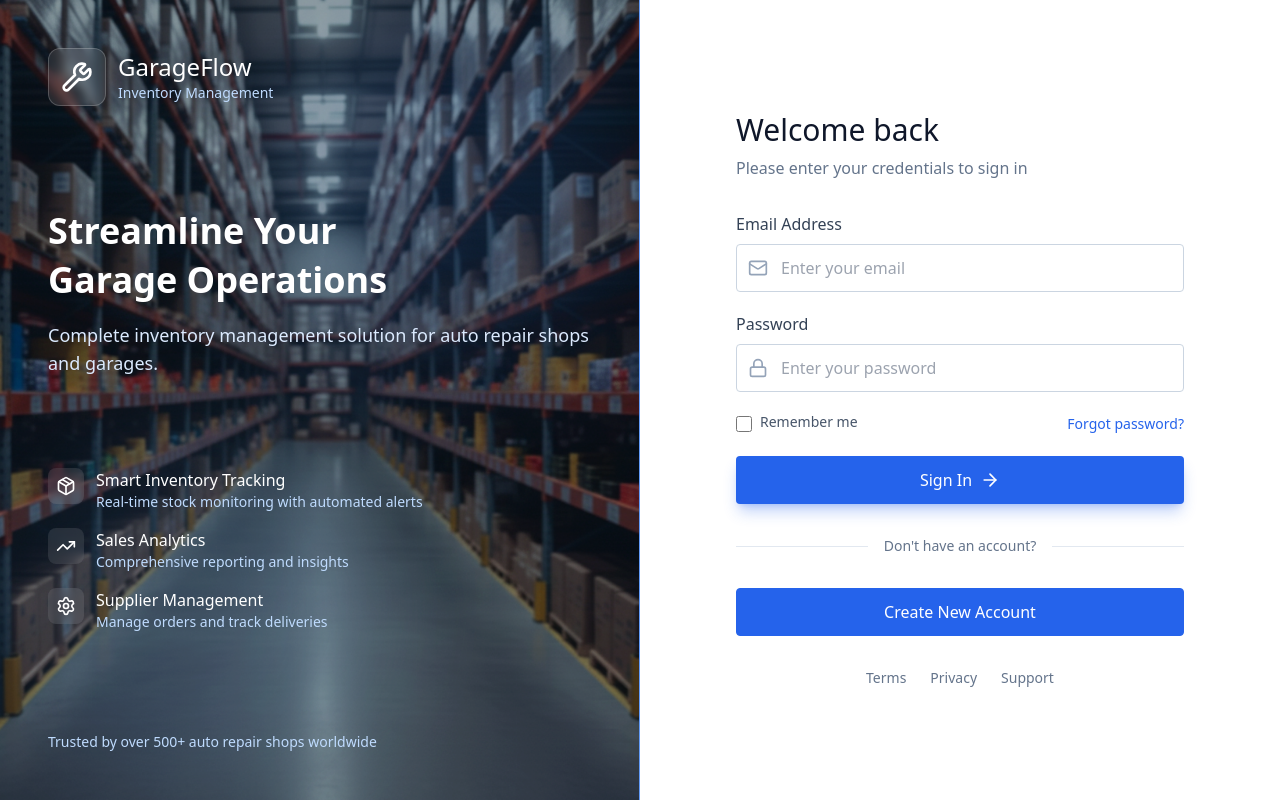
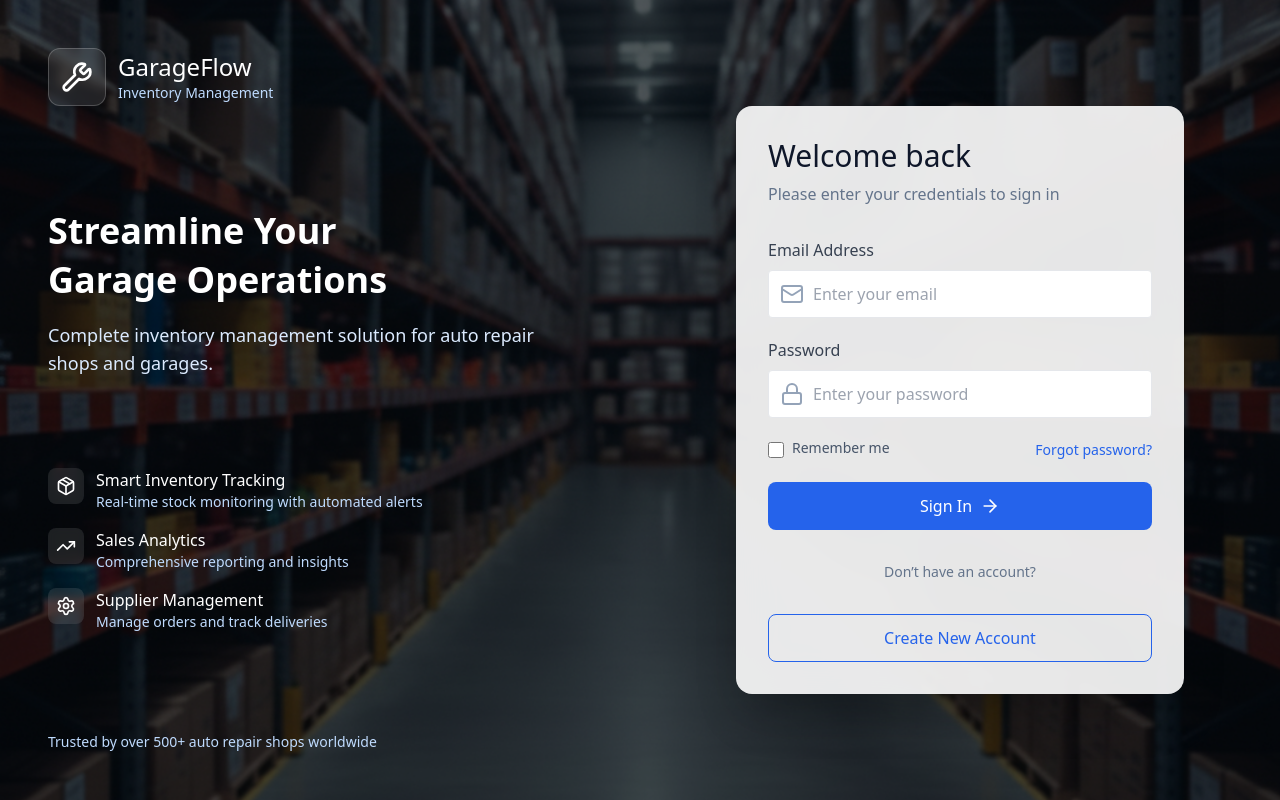
Before and after one commit to Thanuj-g/garage-inventory-frontend, a React (Create React App) app: page / in a window 1280 px wide. Built offline with nearby package versions, Linux system fonts and the light colour scheme.

Commit message:
change login page

```diff
--- a/src/components/sidebar.jsx
+++ b/src/components/sidebar.jsx
@@ -63,7 +63,7 @@
         })}
       </nav>
 
-      {/* Footer */}
+
       <div className="p-4 border-t border-slate-700 space-y-1">
         <button
           onClick={() => onNavigate("settings")}
--- a/src/pages/LoginPage.jsx
+++ b/src/pages/LoginPage.jsx
@@ -1,10 +1,18 @@
 import { useState } from "react";
+import { motion } from "framer-motion";
 import bgImage from "../assests/login.png";
 import { Input } from "../components/input";
-import { Button } from "../components/button";
 import { Label } from "../components/lable";
 import { Checkbox } from "../components/checkbox";
-import { Wrench, Mail, Lock, ArrowRight, Package, TrendingUp, Settings } from "lucide-react";
+import {
+  Wrench,
+  Mail,
+  Lock,
+  ArrowRight,
+  Package,
+  TrendingUp,
+  Settings,
+} from "lucide-react";
 
 export function LoginPage({ onLogin, onSwitchToRegister }) {
   const [email, setEmail] = useState("");
@@ -35,21 +43,15 @@
   ];
 
   return (
-    <div className="min-h-screen flex">
-      {/* Left Section */}
-      <aside className="hidden lg:flex lg:w-1/2 bg-gradient-to-br from-blue-500 via-blue-500 to-blue-500 p-12 flex-col justify-between relative overflow-hidden border-r border-white/20">
-        {/* Background image */}
-        <img
-          src={bgImage}
-          alt="Garage Background"
-          className="absolute inset-0 w-full h-full object-cover brightness-90 contrast-110"
-        />
-        {/* Decorative circles */}
-        <div className="absolute top-0 right-0 w-96 h-96 bg-blue-500 rounded-full opacity-10 blur-3xl"></div>
-        <div className="absolute bottom-0 left-0 w-96 h-96 bg-blue-400 rounded-full opacity-10 blur-3xl"></div>
+    <div
+      className="min-h-screen flex relative bg-cover bg-center"
+      style={{ backgroundImage: `url(${bgImage})` }}
+    >
+      <div className="absolute inset-0 bg-black/50"></div>
 
-        {/* Logo */}
-        <div className="relative z-10 mb-8 flex items-center gap-3">
+      {/*LEFT SECTION*/}
+      <aside className="hidden lg:flex lg:w-1/2 p-12 flex-col justify-between relative z-10">
+        <div className="mb-8 flex items-center gap-3">
           <div className="bg-white/10 backdrop-blur-sm p-3 rounded-xl border border-white/20">
             <Wrench className="w-8 h-8 text-white" />
           </div>
@@ -59,21 +61,22 @@
           </div>
         </div>
 
-        {/* Main text */}
-        <div className="relative z-10 space-y-4">
+        <div className="space-y-4">
           <h2 className="text-white text-4xl font-semibold leading-snug">
             Streamline Your <br /> Garage Operations
           </h2>
-          <p className="text-blue-100 text-lg">
-            Complete inventory management solution for auto repair shops and garages.
+          <p className="text-blue-100 text-lg max-w-lg">
+            Complete inventory management solution for auto repair shops and
+            garages.
           </p>
         </div>
 
-        {/* Features */}
-        <div className="relative z-10 mt-6 space-y-4">
+        <div className="mt-6 space-y-4">
           {features.map((feature, idx) => (
             <div key={idx} className="flex items-start gap-3 text-white">
-              <div className="bg-white/10 p-2 rounded-lg backdrop-blur-sm">{feature.icon}</div>
+              <div className="bg-white/10 p-2 rounded-lg backdrop-blur-sm">
+                {feature.icon}
+              </div>
               <div>
                 <h3 className="font-medium">{feature.title}</h3>
                 <p className="text-blue-200 text-sm">{feature.description}</p>
@@ -82,16 +85,20 @@
           ))}
         </div>
 
-        {/* Footer text */}
-        <div className="relative z-10 mt-8 text-blue-200 text-sm">
+        {/* Footer */}
+        <div className="mt-8 text-blue-200 text-sm">
           Trusted by over 500+ auto repair shops worldwide
         </div>
       </aside>
 
-      {/* Right Section */}
-      <main className="flex-1 flex items-center justify-center p-8 bg-white shadow-[-8px_0_24px_rgba(0,0,0,0.08)]">
-        <div className="w-full max-w-md">
-          {/* Mobile logo */}
+      {/*RIGHT SECTION*/}
+      <main className="flex-1 flex items-center justify-center p-8 relative z-10">
+        <motion.div
+          initial={{ opacity: 0, y: 40, scale: 0.95 }}
+          animate={{ opacity: 1, y: 0, scale: 1 }}
+          transition={{ duration: 0.6, ease: "easeOut" }}
+          className="w-full max-w-md bg-white/90 backdrop-blur-xl rounded-2xl shadow-2xl p-8"
+        >
           <div className="lg:hidden flex items-center gap-3 mb-8">
             <div className="bg-blue-600 p-2 rounded-lg">
               <Wrench className="w-6 h-6 text-white" />
@@ -102,41 +109,40 @@
             </div>
           </div>
 
-          {/* Welcome text */}
           <div className="mb-8">
             <h2 className="text-3xl text-slate-900 mb-2">Welcome back</h2>
-            <p className="text-slate-500">Please enter your credentials to sign in</p>
+            <p className="text-slate-500">
+              Please enter your credentials to sign in
+            </p>
           </div>
 
           {/* Form */}
           <form onSubmit={handleSubmit} className="space-y-5">
             <div className="space-y-2">
-              <Label htmlFor="email" className="text-slate-700">Email Address</Label>
+              <Label>Email Address</Label>
               <div className="relative">
-                <Mail className="absolute left-3 top-1/2 -translate-y-1/2 h-5 w-5 text-slate-400" />
+                <Mail className="absolute left-3 top-1/2 -translate-y-1/2 text-slate-400" />
                 <Input
-                  id="email"
                   type="email"
                   placeholder="Enter your email"
                   value={email}
                   onChange={(e) => setEmail(e.target.value)}
-                  className="pl-11 h-12 border-slate-300 focus:border-blue-500 focus:ring-blue-500"
+                  className="pl-11 h-12"
                   required
                 />
               </div>
             </div>
 
             <div className="space-y-2">
-              <Label htmlFor="password" className="text-slate-700">Password</Label>
+              <Label>Password</Label>
               <div className="relative">
-                <Lock className="absolute left-3 top-1/2 -translate-y-1/2 h-5 w-5 text-slate-400" />
+                <Lock className="absolute left-3 top-1/2 -translate-y-1/2 text-slate-400" />
                 <Input
-                  id="password"
                   type="password"
                   placeholder="Enter your password"
                   value={password}
                   onChange={(e) => setPassword(e.target.value)}
-                  className="pl-11 h-12 border-slate-300 focus:border-blue-500 focus:ring-blue-500"
+                  className="pl-11 h-12"
                   required
                 />
               </div>
@@ -145,55 +151,43 @@
             <div className="flex items-center justify-between">
               <div className="flex items-center gap-2">
                 <Checkbox
-                  id="remember"
                   checked={rememberMe}
                   onCheckedChange={setRememberMe}
                 />
-                <Label htmlFor="remember" className="text-sm text-slate-600 cursor-pointer">
-                  Remember me
-                </Label>
+                <Label className="text-sm text-slate-600">Remember me</Label>
               </div>
-              <button type="button" className="text-sm text-blue-600 hover:text-blue-700 hover:underline">
+              <button
+                type="button"
+                className="text-sm text-blue-600 hover:underline"
+              >
                 Forgot password?
               </button>
             </div>
 
-            <Button
+            <motion.button
+              whileHover={{ scale: 1.03 }}
+              whileTap={{ scale: 0.97 }}
               type="submit"
-              className="w-full h-12 bg-blue-600 hover:bg-blue-700 text-white shadow-lg shadow-blue-600/30 transition-all flex items-center justify-center gap-2"
+              className="w-full h-12 bg-blue-600 hover:bg-blue-700 text-white rounded-lg flex items-center justify-center gap-2"
             >
-              <span>Sign In</span>
-              <ArrowRight className="w-5 h-5" />
-            </Button>
+              Sign In <ArrowRight className="w-5 h-5" />
+            </motion.button>
           </form>
 
-          {/* Divider */}
-          <div className="relative my-8">
-            <div className="absolute inset-0 flex items-center">
-              <div className="w-full border-t border-slate-200"></div>
-            </div>
-            <div className="relative flex justify-center text-sm">
-              <span className="px-4 bg-white text-slate-500">Don't have an account?</span>
-            </div>
+          <div className="my-8 text-center text-sm text-slate-500">
+            Don’t have an account?
           </div>
 
-          {/* Register button */}
-          <Button
-            type="button"
-            variant="outline"
+          {/* Register */}
+          <motion.button
+            whileHover={{ scale: 1.03 }}
+            whileTap={{ scale: 0.97 }}
             onClick={onSwitchToRegister}
-            className="w-full h-12 border border-blue-600 text-white bg-blue-600 hover:bg-blue-700"
+            className="w-full h-12 border border-blue-600 text-blue-600 rounded-lg hover:bg-blue-50"
           >
             Create New Account
-          </Button>
-
-          {/* Footer */}
-          <div className="mt-8 flex justify-center gap-6 text-sm text-slate-500">
-            <button className="hover:text-slate-700">Terms</button>
-            <button className="hover:text-slate-700">Privacy</button>
-            <button className="hover:text-slate-700">Support</button>
-          </div>
-        </div>
+          </motion.button>
+        </motion.div>
       </main>
     </div>
   );
```
